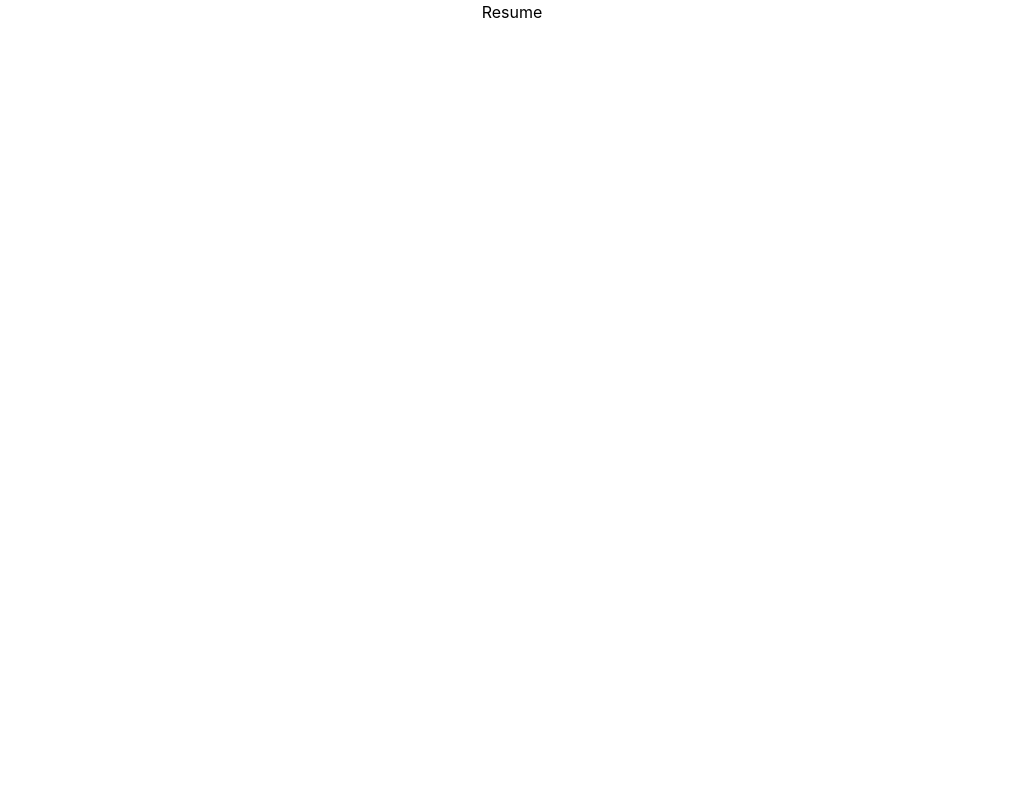
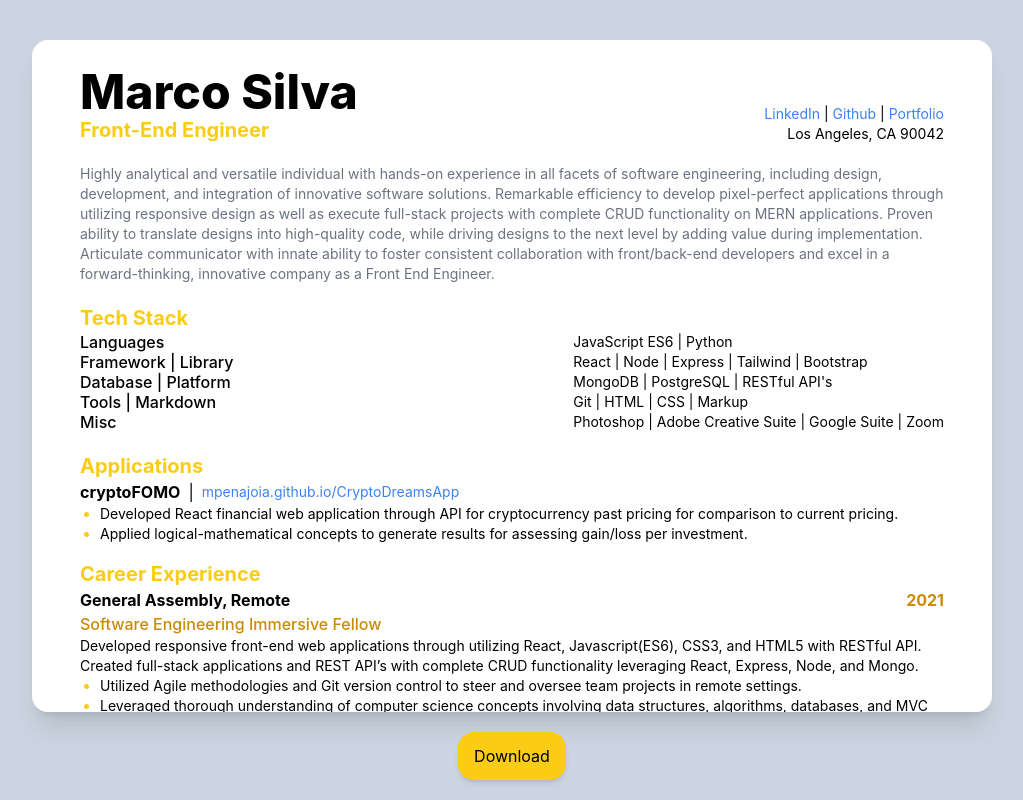
Before and after one commit to mpenajoia/resume-page, a React (Create React App) app: page / in a window 1280 px wide. Shown: the whole page, without its empty margins (128-1151 px from the left). Built offline with nearby package versions, Linux system fonts and the light colour scheme.

Commit message:
Content filled in

```diff
--- a/src/App.js
+++ b/src/App.js
@@ -1,10 +1,148 @@
-import logo from './logo.svg';
 import './App.css';
+
+const downloadResume = (e) => {
+
+}
+
 
 function App() {
   return (
-    <div className="App">
-      Resume
+    <div className='flex justify-center items-center'>
+      <div className="flex flex-col justify-center items-center h-screen">
+        <div className='w-3/4 overflow-scroll h-screen mt-10 bg-white rounded-2xl px-12 shadow-xl'>
+          {/* Header */}
+          <div className='flex justify-between mt-5'>
+            <div>
+              <h1 className='font-extrabold text-5xl mt-2'>Marco Silva</h1>
+              <h2 className='text-yellow-400 font-bold text-xl'>Front-End Engineer</h2>
+            </div>
+            <div className='flex flex-col items-end text-sm justify-end'>
+              <p>
+                {/* use an icon */}
+                <a href="#" className="text-blue-500" target="_blank" rel="noopener noreferrer">LinkedIn</a> | <a href="#" className="text-blue-500" target="_blank" rel="noopener noreferrer">Github</a> | <a href="#" className="text-blue-500" target="_blank" rel="noopener noreferrer">Portfolio</a>
+              </p>
+              <p>
+                Los Angeles, CA 90042
+              </p>
+            </div>
+          </div>
+          {/* Profile */}
+          <div className='text-gray-500 text-sm my-5'>
+            <p>Highly analytical and versatile individual with hands-on experience in all facets of software engineering, including design, development, and integration of innovative software solutions. Remarkable efficiency to develop pixel-perfect applications through utilizing responsive design as well as execute full-stack projects with complete CRUD functionality on MERN applications. Proven ability to translate designs into high-quality code, while driving designs to the next level by adding value during implementation. Articulate communicator with innate ability to foster consistent collaboration with front/back-end developers and excel in a forward-thinking, innovative company as a Front End Engineer.
+            </p>
+          </div>
+          {/* Tech */}
+          <div className='my-5 w-full'>
+            <h2 className='text-yellow-400 font-bold text-xl'>Tech Stack</h2>
+            <div className='flex w-full justify-between'>
+              <div className='flex flex-col '>
+                <p className='font-medium leading-5 '>Languages</p>
+                <p className='font-medium leading-5 '>Framework | Library</p>
+                <p className='font-medium leading-5 '>Database | Platform</p>
+                <p className='font-medium leading-5 '>Tools | Markdown</p>
+                <p className='font-medium leading-5 '>Misc</p>
+              </div>
+              <div className='flex flex-col '>
+                <p className='text-sm'>JavaScript ES6 | Python</p>
+                <p className='text-sm'>React | Node | Express | Tailwind | Bootstrap</p>
+                <p className='text-sm'>MongoDB | PostgreSQL | RESTful API's</p>
+                <p className='text-sm'>Git | HTML | CSS | Markup</p>
+                <p className='text-sm'>Photoshop | Adobe Creative Suite | Google Suite | Zoom</p>
+              </div>
+            </div>
+          </div>
+          {/* Apps */}
+          <div className='mb-4'>
+            <h2 className='text-yellow-400 font-bold text-xl'>Applications</h2>
+            <div className='flex'>
+              <p className='font-bold text-md'>cryptoFOMO</p><span className='mx-2'>|</span><a className='text-blue-500	text-sm self-center' href="https://mpenajoia.github.io/CryptoDreamsApp/#/" target='_blank' rel="noopener noreferrer">mpenajoia.github.io/CryptoDreamsApp</a>
+            </div>
+            <ul className='list-disc marker:text-yellow-400 pl-5'>
+              <li className='text-sm'>
+                Developed React financial web application through API for cryptocurrency past pricing for comparison to current pricing.
+              </li>
+              <li className='text-sm'>
+                Applied logical-mathematical concepts to generate results for assessing gain/loss per investment.
+              </li>
+            </ul>
+          </div>
+          {/* Exp */}
+          <div className='mb-4'>
+            <h2 className='text-yellow-400 font-bold text-xl'>Career Experience</h2>
+            <div>
+              <div className='flex justify-between'>
+                <h3 className='font-bold text-md'>General Assembly, Remote</h3>
+                <p className='text-yellow-600 font-bold text-md'>2021</p>
+              </div>
+              <div>
+                <h4 className='text-yellow-600 font-medium'>Software Engineering Immersive Fellow</h4>
+                <p className='text-sm'>Developed responsive front-end web applications through utilizing React, Javascript(ES6), CSS3, and HTML5 with RESTful API. <br/> Created full-stack applications and REST API’s with complete CRUD functionality leveraging React, Express, Node, and Mongo.</p>
+                <ul className='list-disc marker:text-yellow-400 pl-5'>
+                  <li className='text-sm'>
+                    Utilized Agile methodologies and Git version control to steer and oversee team projects in remote settings.
+                  </li>
+                  <li className='text-sm'>
+                    Leveraged thorough understanding of computer science concepts involving data structures, algorithms, databases, and MVC pattern design for creation of high quality and maintainable code.
+                  </li>
+                </ul>
+              </div>
+            </div>
+            <div className='mt-2'>
+              <div className='flex justify-between'>
+                <h3 className='font-bold text-md'>Moto Republic, Eagle Rock, CA</h3>
+                <p className='text-yellow-600 font-bold text-md'>2019 - 2021</p>
+              </div>
+              <div>
+                <h4 className='text-yellow-600 font-medium'>Technician</h4>
+                <p className='text-sm'>Executed all activities relevant to documentation, such as reading technical documents for highly specialized and comprehensive tasks. Implemented simple changes to improve workplace flow for increased efficiency. <br/> Resolved issues preemptively before becoming detrimental from general wear and tear or stress related faults. <br/> Completed all relevant documentation for efficient execution of tasks.</p>
+                <ul className='list-disc marker:text-yellow-400 pl-5'>
+                  <li className='text-sm'>
+                    Increased revenues by 20% through developing a high level of proficiency in output.
+                  </li>
+                  <li className='text-sm'>
+                    Increased workplace efficiency by restructuring and redefining areas for specific purposes.
+                  </li>
+                  <li className='text-sm'>
+                    Achieved exceptional proficiency in completing all serviceable activities on a multitude of motorcycle brands, from simplest of tasks to entire reconstruction of motors.
+                  </li>
+                </ul>
+              </div>
+            </div>
+          </div>
+          {/* Add Exp */}
+          <div className='mb-4'>
+            <h2 className='text-yellow-400 font-bold text-xl'>Additional Experience</h2>
+            <div className='flex '>
+              <h4 className='text-yellow-600 font-medium'>First Assistant Camera</h4>
+              <p className='ml-1 text-sm self-center'> – Freelance, New York, NY</p>
+            </div>
+            <div className='flex '>
+              <h4 className='text-yellow-600 font-medium'>Operations Specialist</h4>
+              <p className='ml-1 text-sm self-center'> – Shi International Corporation, Somerset, NJ</p>
+            </div>
+          </div>
+          {/* Edu */}
+          <div className='mb-4'>
+            <h2 className='text-yellow-400 font-bold text-xl'>Education | Credentials | Licenses | Certifications</h2>
+            <div className='flex '>
+              <h4 className='text-yellow-600 font-medium'>Bachelor of Business</h4>
+              <p className='ml-1 text-sm self-center'> – New Jersey Institute of Technology, Newark, NJ</p>
+            </div>
+            <div className='flex '>
+              <h4 className='text-yellow-600 font-medium'>General Assembly Software Engineering Certification</h4>
+              <p className='ml-1 text-sm self-center'> – Remote</p>
+            </div>
+          </div>
+          {/* Lang */}
+          <div className='mb-8'>
+            <h2 className='text-yellow-400 font-bold text-xl'>Languages</h2>
+            <p>
+              English – Native | Portuguese – Fluent | Spanish – Intermediate
+            </p>
+          </div>
+        </div>
+        <button onClick={downloadResume} className='my-5 bg-yellow-400 px-4 py-3 shadow-md rounded-2xl'>Download</button>
+      </div>
     </div>
   );
 }
--- a/src/index.css
+++ b/src/index.css
@@ -4,9 +4,11 @@
 
 body {
   margin: 0;
+  background-color: rgb(203 213 225);
   font-family: -apple-system, BlinkMacSystemFont, 'Segoe UI', 'Roboto', 'Oxygen',
     'Ubuntu', 'Cantarell', 'Fira Sans', 'Droid Sans', 'Helvetica Neue',
     sans-serif;
   -webkit-font-smoothing: antialiased;
   -moz-osx-font-smoothing: grayscale;
+  overflow: hidden;
 }
```
Also changed, not shown: 1 other file (tests, documents, lock files or other folders).
